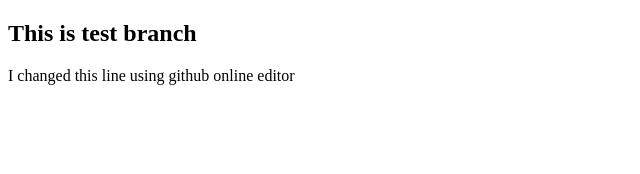
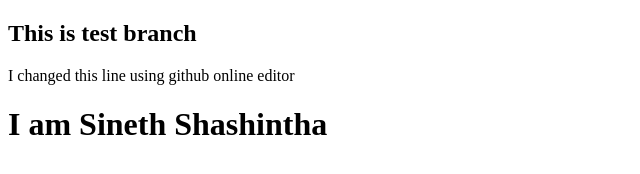
Before and after one commit to Sineth57/GitHub_Test, a plain HTML site: page index.html in a window 1280 px wide. Shown: the whole page, without its empty margins (0-640 px from the left). Drawn offline with Linux system fonts and the light colour scheme.

Commit message:
I added a h-tag

```diff
--- a/index.html
+++ b/index.html
@@ -12,5 +12,8 @@
 
     <p>I changed this line using github online editor</p>
 
+
+    <h1>I am Sineth Shashintha</h1>
+
 </body>
 </html>
```
